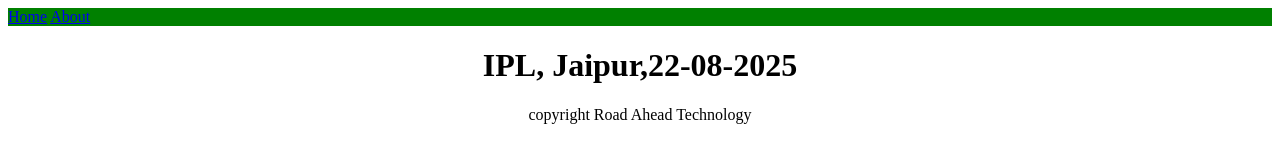
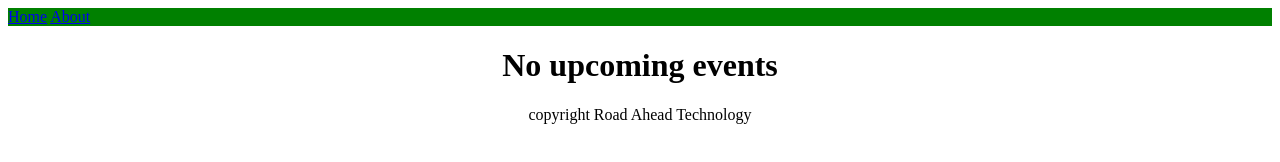
Before and after one commit to Ritesh2019/webScrape, a plain HTML site: page index.html in a window 1280 px wide. Drawn offline with Linux system fonts and the light colour scheme.

Commit message:
Update index.html

```diff
--- a/index.html
+++ b/index.html
@@ -9,7 +9,7 @@
         <a href="#">Home</a>
         <a href="#">About</a>
     </nav>
-    <h1 style="text-align: center" id="events">IPL, Jaipur,22-08-2025</h1>
+    <h1 style="text-align: center" id="events">No upcoming events</h1>
     <p style="text-align: center">copyright Road Ahead Technology</p>
 </body>
 </html>
```
